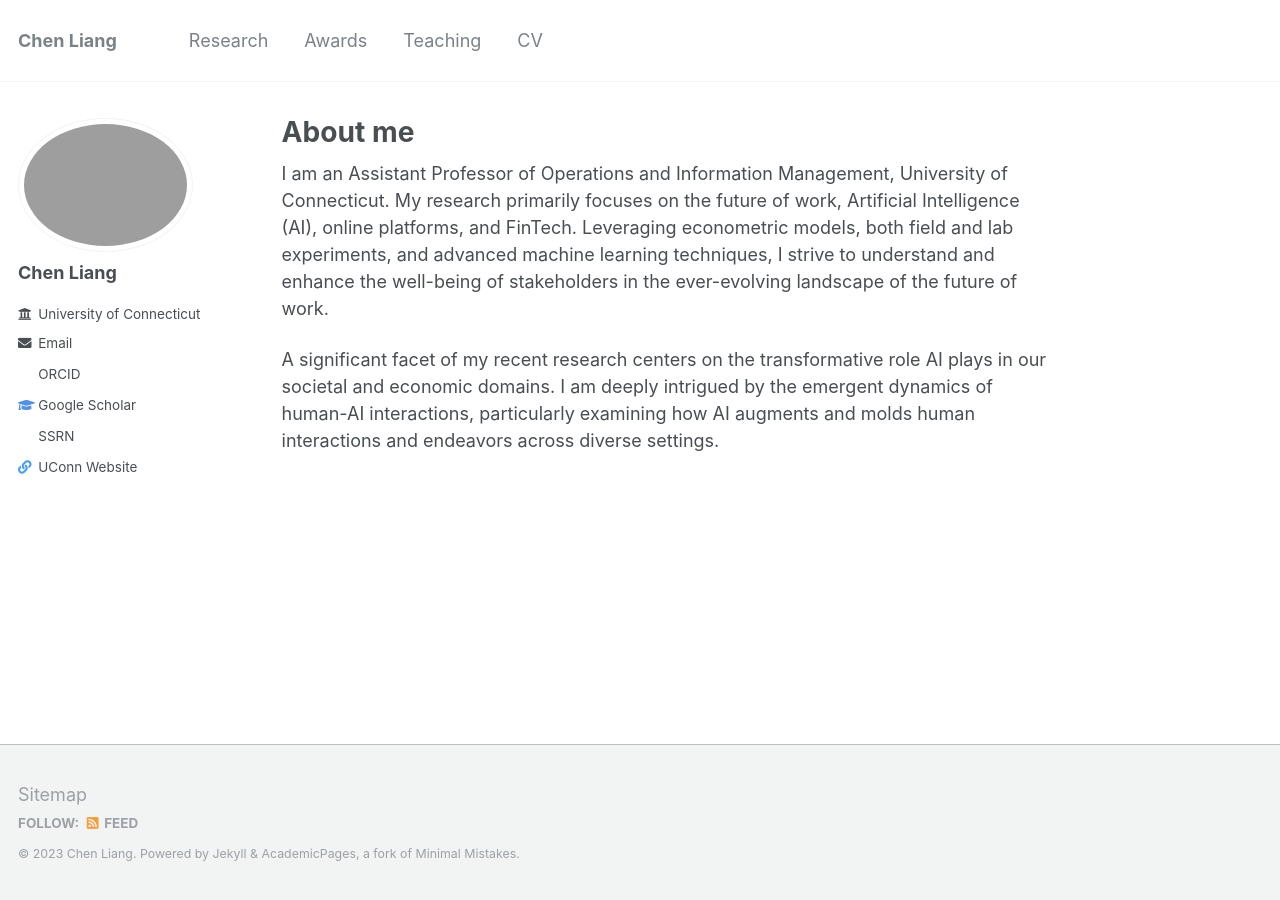
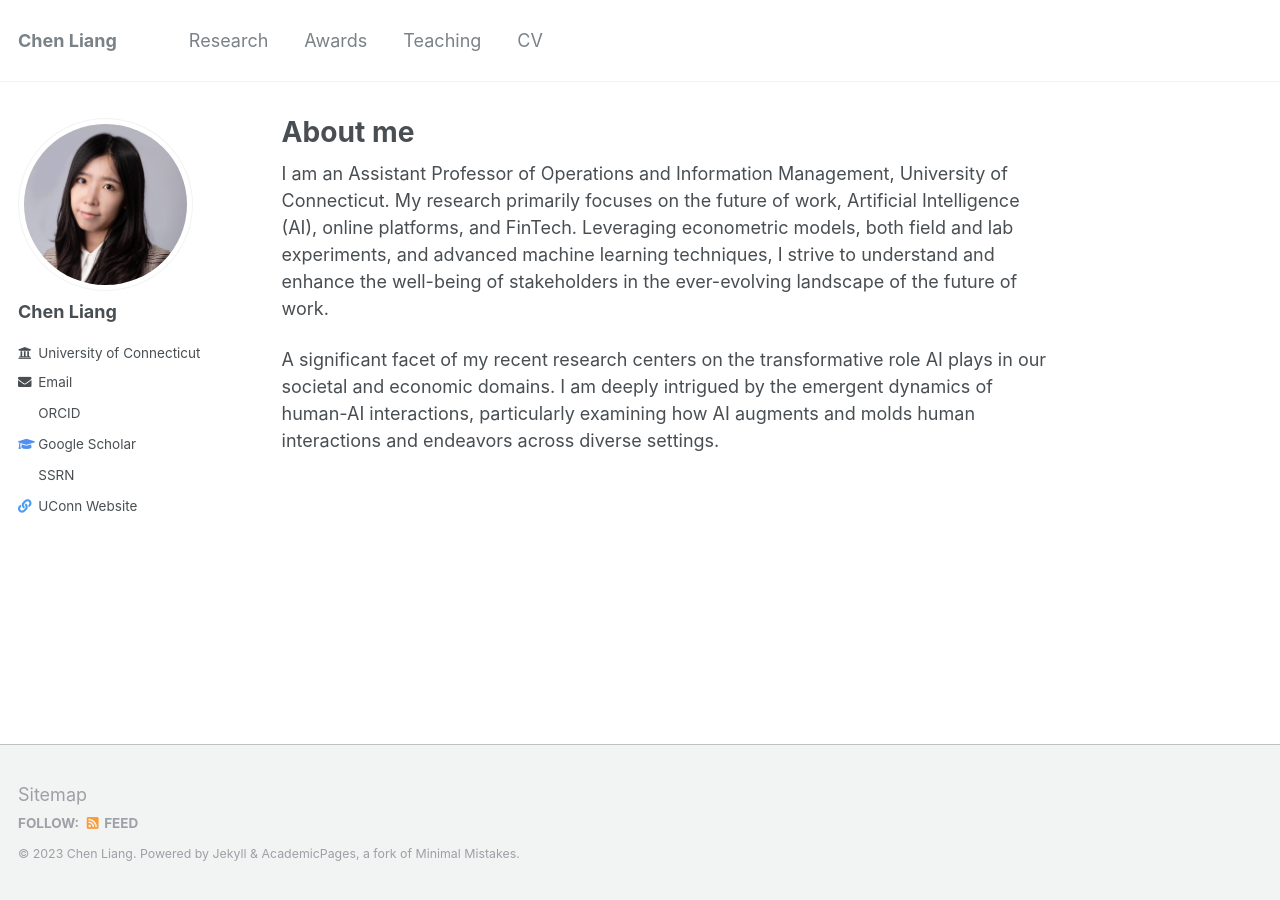
Before and after one commit to chen0liang/chen0liang.github.io, a Jekyll site: the page built from _pages/about.md, in a window 1280 px wide. Built offline with Jekyll 4.4.1, drawn with Linux system fonts in a browser that asks for light colours; a style sheet for code colours, icons or effects is not loaded.

Commit message:
Create liang.jpeg

```diff
--- a/_config.yml
+++ b/_config.yml
@@ -86,7 +86,7 @@ github: [metadata]
 # Site Author
 author:
   name             : "Chen Liang"
-  avatar           : "liang.jpg"
+  avatar           : "liang.jpeg"
   bio              : ""
   location         :
   employer         : "University of Connecticut"
```
Also changed, not shown: images/liang.jpeg (added).
